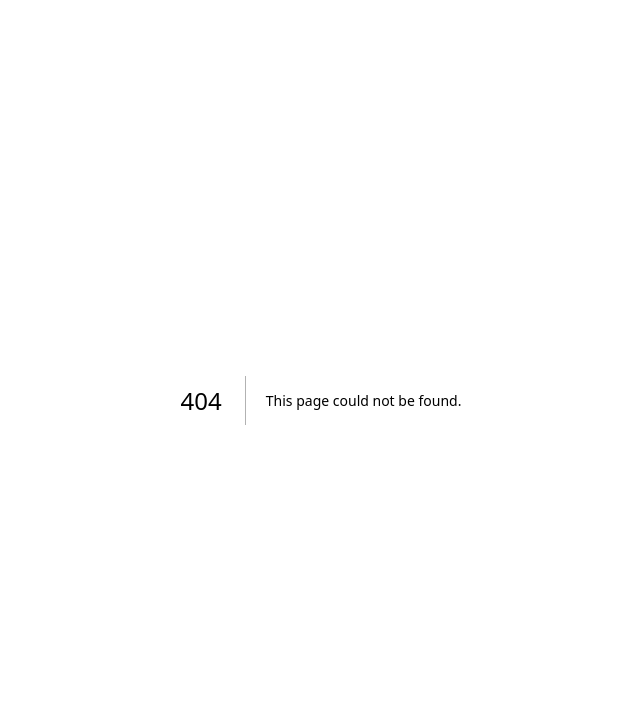
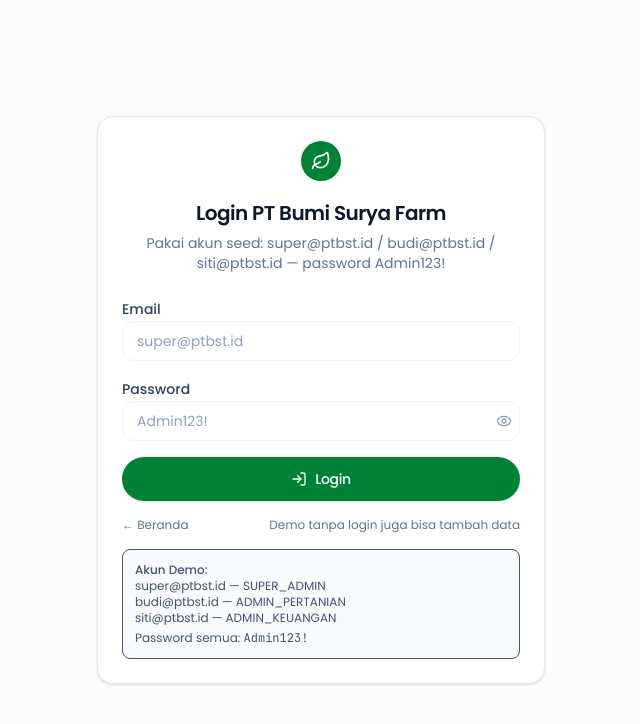
Before and after one commit to rifkimlna/PTBUMISURYAFARM, a Next.js app: page /login in a window 1280 px wide. Before the commit this address had no page. Shown: the top 724 px of the page, without its empty margins (319-959 px from the left). Built offline with nearby package versions, Linux system fonts and the light colour scheme.

Commit message:
feat(auth): login page + logout + admin header user - tanpa login tetap bisa tambah data

```diff
--- a/app/admin/layout.tsx
+++ b/app/admin/layout.tsx
@@ -1,11 +1,27 @@
 "use client";
-import { useState } from "react";
+import { useState, useEffect } from "react";
 import { AdminSidebar } from "@/components/admin/sidebar";
-import { Menu, Bell, User } from "lucide-react";
+import { Menu, Bell, LogOut } from "lucide-react";
 import { Button } from "@/components/ui/button";
+import { useRouter } from "next/navigation";
 
 export default function AdminLayout({ children }: { children: React.ReactNode }) {
   const [open, setOpen] = useState(false);
+  const router = useRouter();
+  const [user, setUser] = useState<{ nama: string; role: string } | null>(null);
+  useEffect(() => {
+    try {
+      const raw = localStorage.getItem("user");
+      if (raw) setUser(JSON.parse(raw));
+      else fetch("/api/auth/me").then((r) => r.json()).then((j) => { if (j.success) { setUser(j.data.user); localStorage.setItem("user", JSON.stringify(j.data.user)); } }).catch(() => {});
+    } catch {}
+  }, []);
+  const logout = async () => {
+    try { await fetch("/api/auth/logout", { method: "POST" }); } catch {}
+    localStorage.removeItem("token");
+    localStorage.removeItem("user");
+    router.push("/login");
+  };
   return (
     <div className="min-h-screen bg-[#FCFCFD]">
       {/* Desktop sidebar */}
@@ -37,7 +53,19 @@ export default function AdminLayout({ children }: { children: React.ReactNode })
             <Button variant="ghost" size="icon" className="rounded-full">
               <Bell className="h-4 w-4 text-slate-400" />
             </Button>
-            <div className="ml-1 flex h-7 w-7 items-center justify-center rounded-full bg-slate-900 text-white text-xs">A</div>
+            {user ? (
+              <div className="flex items-center gap-2">
+                <div className="hidden sm:block text-right">
+                  <div className="text-xs font-medium text-slate-900 leading-none">{user.nama}</div>
+                  <div className="text-[11px] text-slate-500">{user.role}</div>
+                </div>
+                <Button variant="ghost" size="icon" className="rounded-full" onClick={logout} title="Logout">
+                  <LogOut className="h-4 w-4" />
+                </Button>
+              </div>
+            ) : (
+              <Button variant="outline" size="sm" className="rounded-full" onClick={() => router.push("/login")}>Login</Button>
+            )}
           </div>
         </header>
         <main className="p-6 md:p-8 lg:p-10 max-w-[1200px]">{children}</main>
--- /dev/null
+++ b/app/api/auth/logout/route.ts
@@ -0,0 +1,11 @@
+import { NextResponse } from "next/server";
+
+export async function POST() {
+  const res = NextResponse.json({ success: true, message: "Logout berhasil" });
+  res.cookies.set("token", "", { httpOnly: true, maxAge: 0, path: "/" });
+  res.cookies.set("auth-token", "", { httpOnly: true, maxAge: 0, path: "/" });
+  return res;
+}
+export async function GET() {
+  return POST();
+}
--- /dev/null
+++ b/app/login/page.tsx
@@ -0,0 +1,90 @@
+"use client";
+import { useState } from "react";
+import { useRouter } from "next/navigation";
+import { Card, CardContent, CardHeader, CardTitle, CardDescription } from "@/components/ui/card";
+import { Button } from "@/components/ui/button";
+import { Input } from "@/components/ui/input";
+import { Label } from "@/components/ui/label";
+import { Leaf, LogIn, Eye, EyeOff } from "lucide-react";
+import Link from "next/link";
+
+export default function LoginPage() {
+  const router = useRouter();
+  const [email, setEmail] = useState("");
+  const [password, setPassword] = useState("");
+  const [show, setShow] = useState(false);
+  const [loading, setLoading] = useState(false);
+  const [err, setErr] = useState<string | null>(null);
+
+  async function submit(e: React.FormEvent) {
+    e.preventDefault();
+    setLoading(true);
+    setErr(null);
+    try {
+      const res = await fetch("/api/auth/login", {
+        method: "POST",
+        headers: { "Content-Type": "application/json" },
+        body: JSON.stringify({ email, password }),
+      });
+      const j = await res.json();
+      if (!res.ok) throw new Error(j.message || "Login gagal");
+      const { token, user } = j.data;
+      if (token) localStorage.setItem("token", token);
+      if (user) localStorage.setItem("user", JSON.stringify(user));
+      // redirect by role
+      if (user.role === "ADMIN_PERTANIAN") router.push("/admin/pertanian");
+      else if (user.role === "ADMIN_KEUANGAN") router.push("/admin/keuangan");
+      else router.push("/admin");
+    } catch (e: any) {
+      setErr(e.message);
+    } finally {
+      setLoading(false);
+    }
+  }
+
+  return (
+    <div className="min-h-screen flex items-center justify-center bg-[#FCFCFD] px-4 py-10">
+      <Card className="w-full max-w-md border-slate-200 shadow-sm">
+        <CardHeader className="text-center">
+          <div className="mx-auto flex h-10 w-10 items-center justify-center rounded-full bg-green-700 text-white">
+            <Leaf className="h-5 w-5" />
+          </div>
+          <CardTitle className="mt-3 text-xl">Login PT Bumi Surya Farm</CardTitle>
+          <CardDescription>Pakai akun seed: super@ptbst.id / budi@ptbst.id / siti@ptbst.id — password Admin123!</CardDescription>
+        </CardHeader>
+        <CardContent>
+          <form onSubmit={submit} className="space-y-4">
+            <div className="space-y-2">
+              <Label htmlFor="email">Email</Label>
+              <Input id="email" type="email" value={email} onChange={(e) => setEmail(e.target.value)} placeholder="super@ptbst.id" required autoComplete="email" />
+            </div>
+            <div className="space-y-2">
+              <Label htmlFor="password">Password</Label>
+              <div className="relative">
+                <Input id="password" type={show ? "text" : "password"} value={password} onChange={(e) => setPassword(e.target.value)} placeholder="Admin123!" required autoComplete="current-password" className="pr-10" />
+                <button type="button" onClick={() => setShow((v) => !v)} className="absolute right-2 top-1/2 -translate-y-1/2 text-slate-400 hover:text-slate-600">
+                  {show ? <EyeOff className="h-4 w-4" /> : <Eye className="h-4 w-4" />}
+                </button>
+              </div>
+            </div>
+            {err && <div className="rounded-lg bg-red-50 border border-red-200 p-3 text-sm text-red-700">{err}</div>}
+            <Button type="submit" disabled={loading} className="w-full bg-green-700 hover:bg-green-800 h-11">
+              {loading ? "Memproses..." : <><LogIn className="h-4 w-4" /> Login</>}
+            </Button>
+            <div className="flex justify-between text-xs text-slate-500">
+              <Link href="/" className="hover:underline">← Beranda</Link>
+              <span>Demo tanpa login juga bisa tambah data</span>
+            </div>
+            <div className="rounded-lg bg-slate-50 border p-3 text-xs text-slate-600">
+              <div className="font-medium">Akun Demo:</div>
+              <div>super@ptbst.id — SUPER_ADMIN</div>
+              <div>budi@ptbst.id — ADMIN_PERTANIAN</div>
+              <div>siti@ptbst.id — ADMIN_KEUANGAN</div>
+              <div className="mt-1">Password semua: <span className="font-mono">Admin123!</span></div>
+            </div>
+          </form>
+        </CardContent>
+      </Card>
+    </div>
+  );
+}
```
